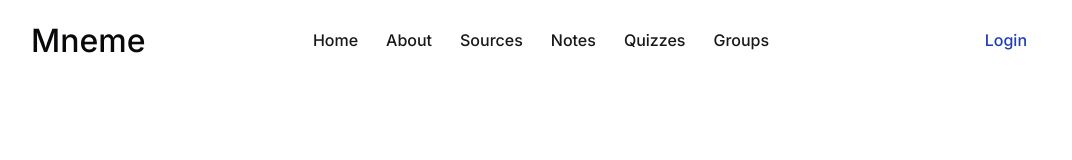
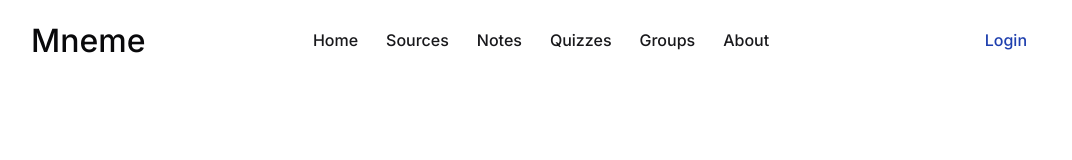
Before and after one commit to LLAMA-Coop/Alpaca, a Next.js app: page /about in a window 1280 px wide. Shown: the top 160 px of the page, without its empty margins (99-1171 px from the left). Built offline with nearby package versions, Linux system fonts and the light colour scheme; no server answers.

Commit message:
Put 'About' link last in the Header

```diff
--- a/app/components/header/DynamicNav.jsx
+++ b/app/components/header/DynamicNav.jsx
@@ -11,10 +11,6 @@ export function DynamicNav() {
         {
             name: "Home",
             href: "/",
-        },
-        {
-            name: "About",
-            href: "/about",
         },
         {
             name: "Sources",
@@ -31,6 +27,10 @@ export function DynamicNav() {
         {
             name: "Groups",
             href: "/groups",
+        },
+        {
+            name: "About",
+            href: "/about",
         },
     ];
 
```
